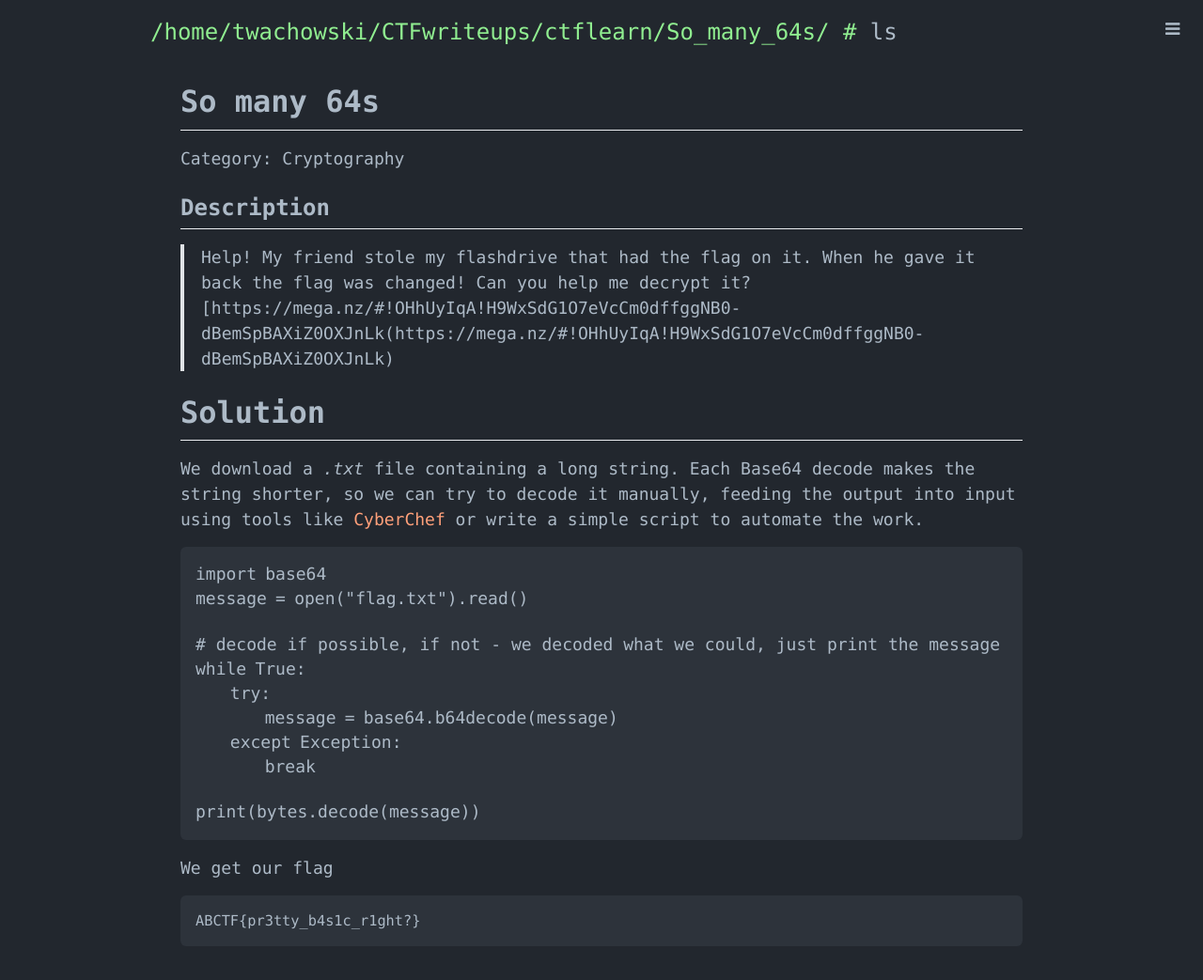
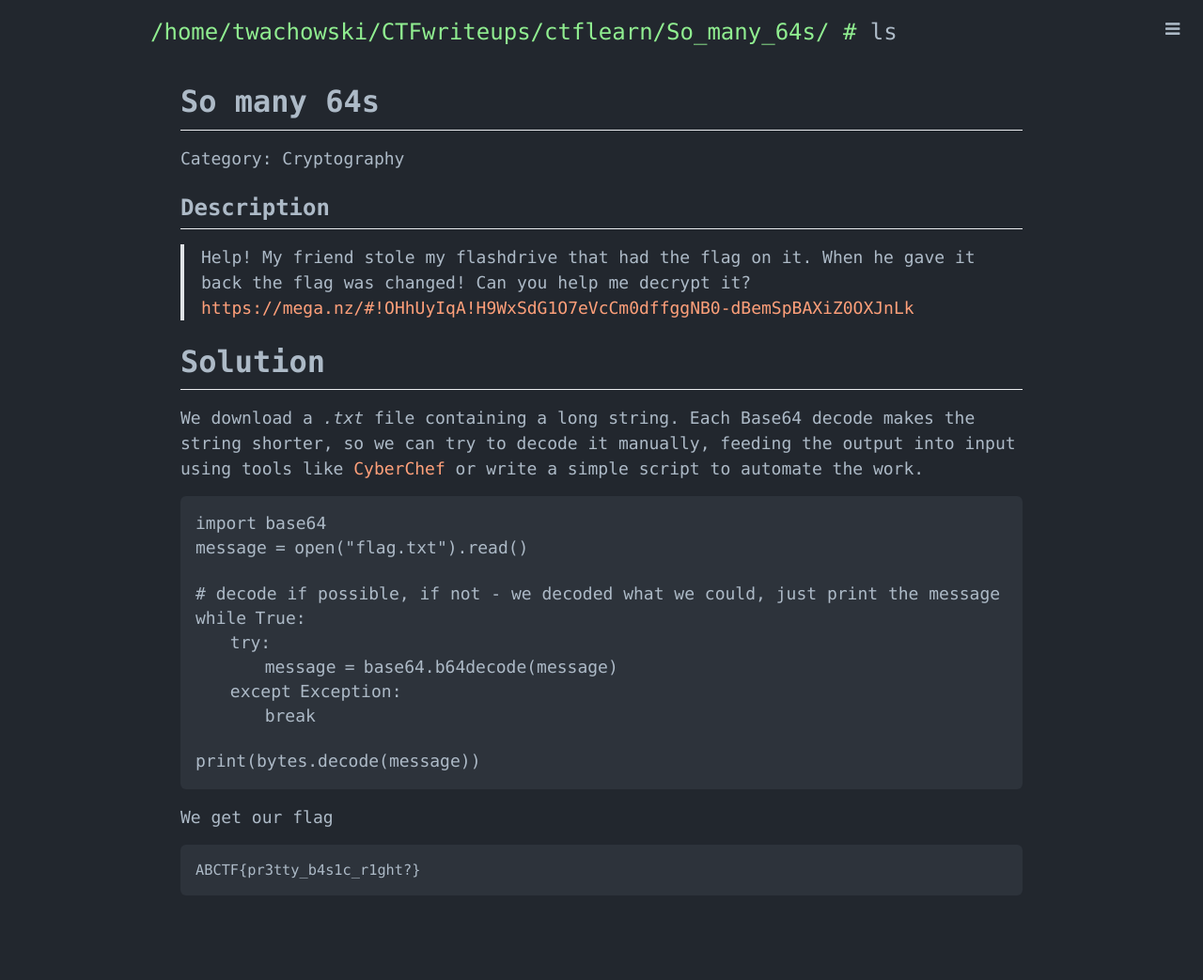
Before and after one commit to tadeuszwachowski/CTFwriteups, a Jekyll site: the page built from _CTFlearn/So_many_64s.md, in a window 1280 px wide. Shown: the whole page at 94% size. Built offline with Jekyll 4.4.1, drawn with Linux system fonts in a browser that asks for light colours; Markdown is read by kramdown in place of the engine named in the settings; after the commit the page ends 989 px from its top, so only the background shows below that.

Commit message:
Finished So many 64s

```diff
--- a/_CTFlearn/So_many_64s.md
+++ b/_CTFlearn/So_many_64s.md
@@ -7,7 +7,7 @@ Category: Cryptography
 
 ## Description
 
-> Help! My friend stole my flashdrive that had the flag on it. When he gave it back the flag was changed! Can you help me decrypt it? [https://mega.nz/#!OHhUyIqA!H9WxSdG1O7eVcCm0dffggNB0-dBemSpBAXiZ0OXJnLk(https://mega.nz/#!OHhUyIqA!H9WxSdG1O7eVcCm0dffggNB0-dBemSpBAXiZ0OXJnLk)
+> Help! My friend stole my flashdrive that had the flag on it. When he gave it back the flag was changed! Can you help me decrypt it? [https://mega.nz/#!OHhUyIqA!H9WxSdG1O7eVcCm0dffggNB0-dBemSpBAXiZ0OXJnLk](https://mega.nz/#!OHhUyIqA!H9WxSdG1O7eVcCm0dffggNB0-dBemSpBAXiZ0OXJnLk)
 
 # Solution
 
```
